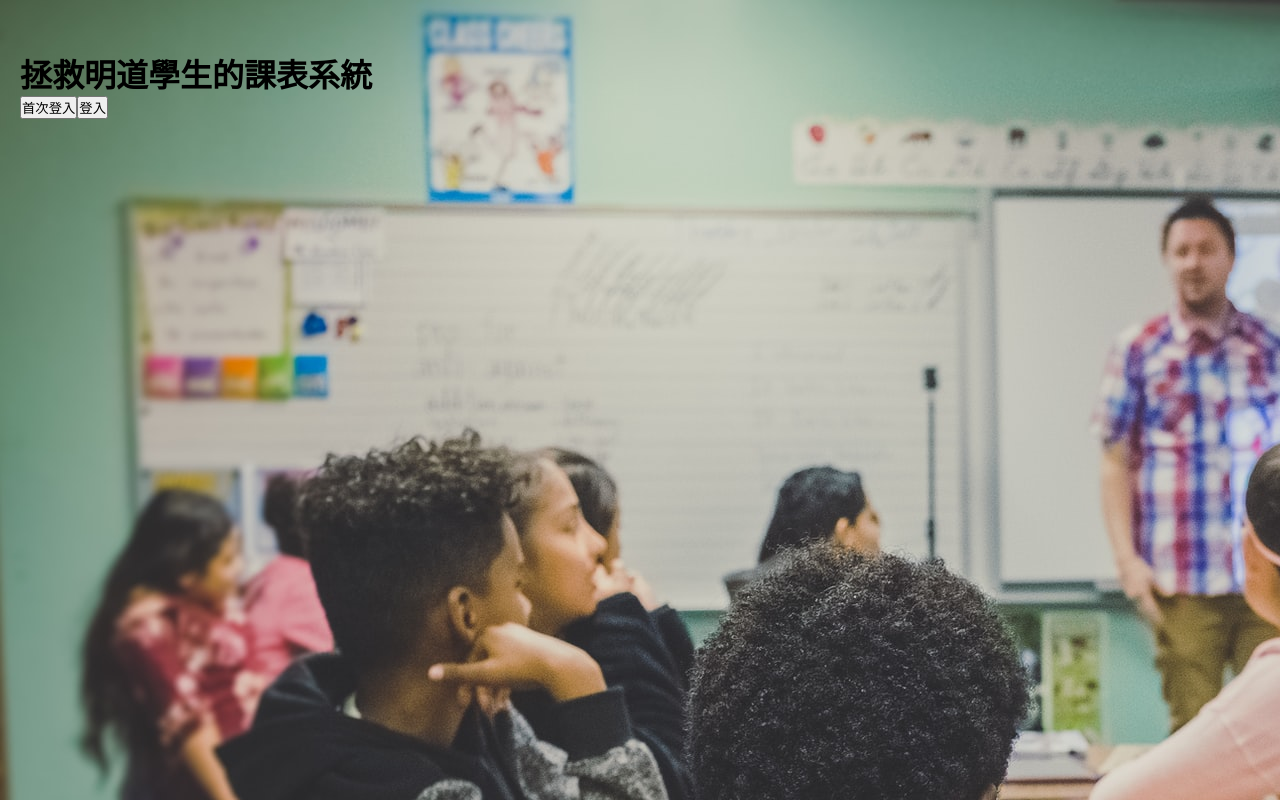
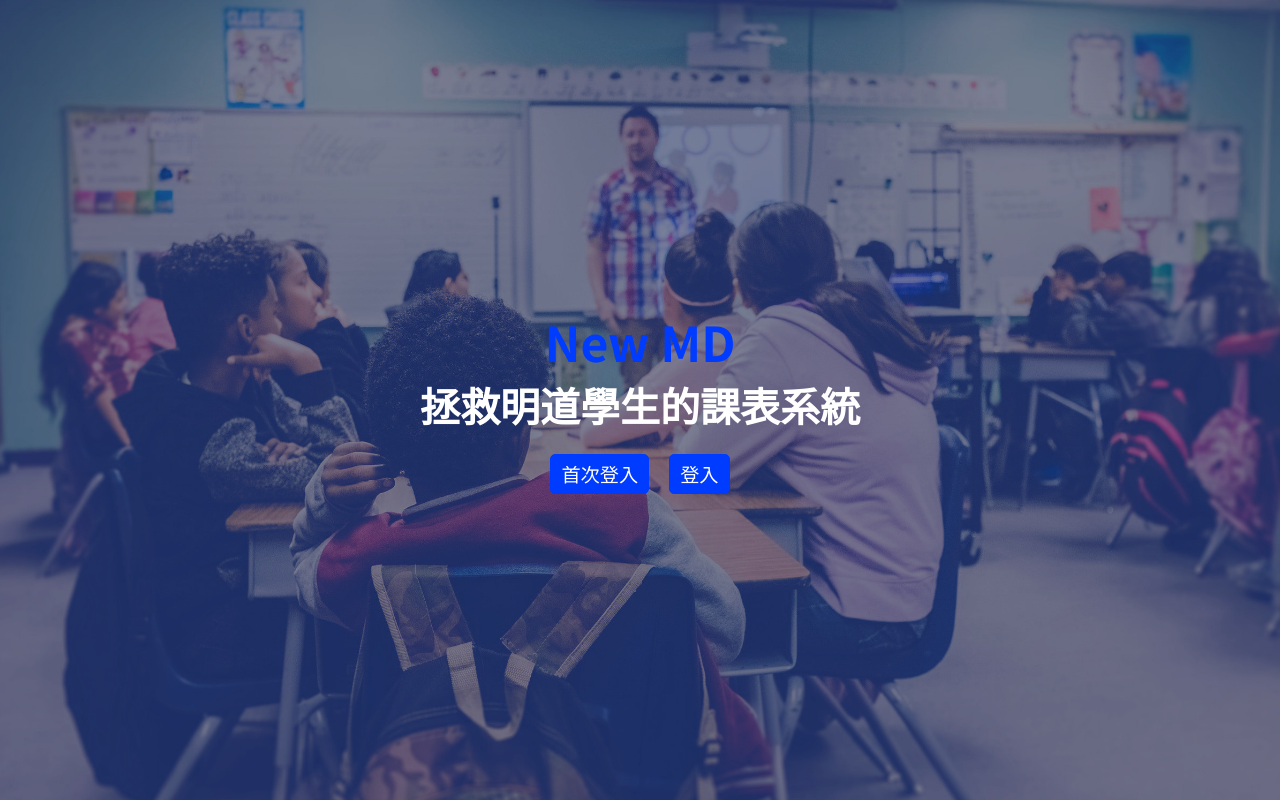
Before and after one commit to TakeUFlab/md-web, a Vue app: page / in a window 1280 px wide. Built offline with nearby package versions, Linux system fonts and the light colour scheme.

Commit message:
feat: header page

```diff
--- a/index.html
+++ b/index.html
@@ -4,6 +4,10 @@
     <meta charset="UTF-8" />
     <link rel="icon" href="/favicon.ico" />
     <meta name="viewport" content="width=device-width, initial-scale=1.0" />
+    <link rel="preconnect" href="https://fonts.googleapis.com">
+    <link rel="preconnect" href="https://fonts.gstatic.com" crossorigin>
+    <link href="https://fonts.googleapis.com/css2?family=Noto+Sans+TC:wght@100;300;400;500;700;900&display=swap"
+      rel="stylesheet">
     <title>Vite App</title>
   </head>
   <body>
--- a/src/pages/index.vue
+++ b/src/pages/index.vue
@@ -2,7 +2,8 @@
 
 <template>
   <div class="intro">
-    <h1>拯救明道學生的課表系統</h1>
+    <h1>New MD</h1>
+    <h2>拯救明道學生的課表系統</h2>
     <div class="logins">
       <button>首次登入</button>
       <button>登入</button>
@@ -14,7 +15,43 @@
 .intro {
   width: 100vw;
   padding: 50px 20px;
-  min-height: 100vh;
+  height: 800px;
+  max-height: 100vh;
+  display: flex;
+  flex-direction: column;
+  align-items: center;
+  justify-content: center;
   background: url("/src/assets/bg1.jpg");
+  background-position: center center;
+  background-repeat: no-repeat;
+  background-size: cover;
+  h1 {
+    font-size: 3rem;
+    color: #003cff;
+  }
+  h2 {
+    font-size: 2.5rem;
+    color: #fff;
+    text-align: center;
+  }
+  .logins {
+    margin-top: 20px;
+    button {
+      margin: 0 10px;
+      cursor: pointer;
+      background-color: #003cff;
+      border: 1px solid #003cff;
+      color: #fff;
+      padding: 5px 10px;
+      border-radius: 5px;
+      font-size: 1.2rem;
+      font-weight: 300;
+      transition: all 0.2s ease-in-out;
+      &:hover {
+        background-color: transparent;
+        color: #003cff;
+      }
+    }
+  }
 }
 </style>
--- a/src/scss/global.scss
+++ b/src/scss/global.scss
@@ -2,6 +2,7 @@
   padding: 0;
   margin: 0;
   box-sizing: border-box;
+  font-family: "Noto Sans TC", sans-serif;
 }
 
 body {
```
Also changed, not shown: src/assets/bg1.jpg.
